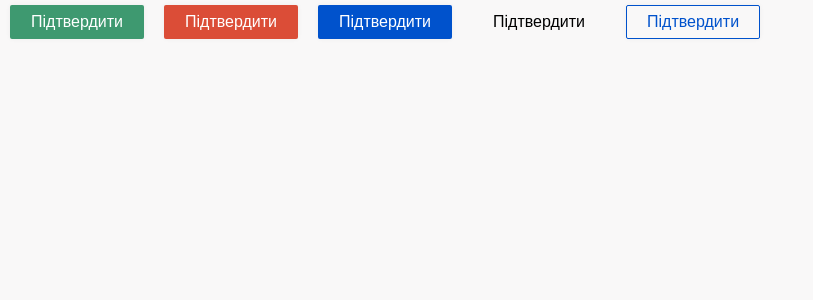
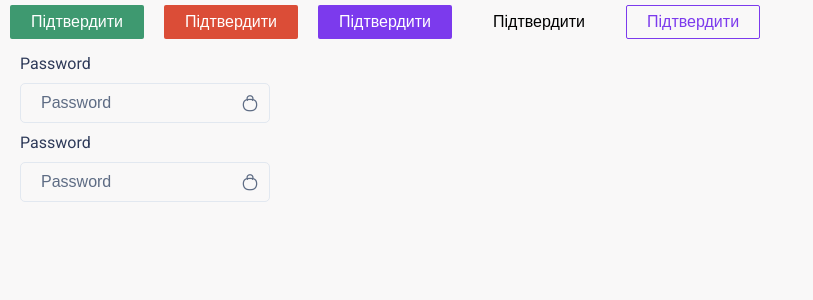
Before and after one commit to Vayts/neighborhood-app, a React (Create React App) app in the folder client/: page / in a window 1280 px wide. Shown: the top 300 px of the page, without its empty margins (0-813 px from the left). Built offline with nearby package versions, Linux system fonts and the light colour scheme.

Commit message:
add Input.tsx component

```diff
--- a/client/src/components/App/App.tsx
+++ b/client/src/components/App/App.tsx
@@ -4,6 +4,7 @@ import { ToastContainer } from 'react-toastify';
 import 'react-toastify/dist/ReactToastify.css';
 import { THEMES } from '@constants/themes';
 import { Button } from '@src/components/UI/Button/Button';
+import { Input } from '@src/components/UI/Input/Input';
 import { AppWrapper } from './style';
 
 export const App: React.FC = () => {
@@ -12,27 +13,53 @@ export const App: React.FC = () => {
 			<AppWrapper>
 				<Button
 					clickHandler={() => null}
-					styleType='confirm'
+					styleType="confirm"
 					// disabled
 				/>
 				<Button
 					clickHandler={() => null}
-					styleType='cancel'
+					styleType="cancel"
 					// disabled
 				/>
 				<Button
 					clickHandler={() => null}
-					styleType='primary'
+					styleType="primary"
 					// disabled
 				/>
 				<Button
 					clickHandler={() => null}
-					styleType='transparent'
+					styleType="transparent"
 					// disabled
 				/>
 				<Button
 					clickHandler={() => null}
 					// disabled
+				/>
+				<Input
+					value=''
+					id='testInput'
+					onChange={() => null}
+					isValid
+					placeholder='Password'
+					label='Password'
+					type='password'
+					name='testInput'
+					width='250px'
+					margin='10px 20px'
+					isSecure
+				/>
+				<Input
+					value=''
+					id='testInput'
+					onChange={() => null}
+					isValid
+					placeholder='Password'
+					label='Password'
+					type='text'
+					name='testInput'
+					width='250px'
+					margin='10px 20px'
+					isSecure
 				/>
 				<ToastContainer
 					position="top-center"
--- a/client/src/components/UI/Button/style.ts
+++ b/client/src/components/UI/Button/style.ts
@@ -11,11 +11,12 @@ export const ButtonItem = styled.button<IButtonStyle>`
   display: inline-block;
   border-radius: 2px;
 	border: 1px solid transparent;
-  box-shadow: 0 0 5px rgba(0, 0, 0, 0.05);
+  //box-shadow: 0 0 5px rgba(0, 0, 0, 0.05);
 
   &:disabled, &[disabled] {
     background-color: ${({ theme }) => theme.disabledBg};
     color: ${({ theme }) => theme.disabledTxt};
+	  border-color: ${({ theme }) => theme.disabledBorder};
 
     &:hover {
       cursor: default;
--- /dev/null
+++ b/client/src/components/UI/Input/Input.tsx
@@ -0,0 +1,55 @@
+import React, { useState } from 'react';
+import { IInput } from '@src/components/UI/Input/types';
+import { InputElem, InputElemWrapper, InputLabel, InputSecureIcon, InputWrapper } from '@src/components/UI/Input/style';
+
+export const Input: React.FC<IInput> = (props) => {
+	const {
+		type,
+		height,
+		padding,
+		margin,
+		fz,
+		label,
+		value,
+		placeholder,
+		isSecure,
+		width,
+		onChange,
+		id,
+		name,
+		isValid,
+		refValue,
+	} = props;
+	const [show, setShow] = useState(false);
+
+	return (
+		<InputWrapper margin={margin} width={width}>
+			<InputLabel htmlFor={id}>{label}</InputLabel>
+			<InputElemWrapper>
+				<InputElem
+					name={name}
+					ref={refValue || null}
+					onChange={(e) => onChange(e)}
+					value={value}
+					placeholder={placeholder}
+					type={isSecure && show ? 'text' : type || 'text'}
+					height={height}
+					padding={padding}
+					isValid={isValid}
+					fz={fz}
+					id={id}
+					aria-label={name}
+				/>
+				{isSecure && (
+					<InputSecureIcon
+						className="icon-password"
+						onMouseDown={() => setShow(!show)}
+						onMouseUp={() => setShow(!show)}
+						onTouchStart={() => setShow(!show)}
+						onTouchEnd={() => setShow(!show)}
+					/>
+				)}
+			</InputElemWrapper>
+		</InputWrapper>
+	);
+};
--- /dev/null
+++ b/client/src/components/UI/Input/style.ts
@@ -0,0 +1,53 @@
+import styled from 'styled-components';
+import { IInputStyle } from '@src/components/UI/Input/types';
+
+export const InputWrapper = styled.div<IInputStyle>`
+	display: flex;
+	flex-direction: column;
+  margin: ${({ margin = '5px 0' }) => margin};
+  width: ${({ width = 'auto' }) => width};
+`;
+
+export const InputLabel = styled.label`
+	margin-bottom: 10px;
+`;
+
+export const InputElemWrapper = styled.div`
+  position: relative;
+`;
+
+export const InputElem = styled.input<IInputStyle>`
+  height: ${({ height = 'auto' }) => height};
+  padding: ${({ padding = '10px 30px 10px 20px' }) => padding};
+  font-size: ${({ fz = 16 }) => `${fz}px`};
+	width: 100%;
+	border: 1px solid ${({ isValid, theme }) => (isValid ? '#E2E8F0' : theme.dangerColor)};
+	background-color: transparent;
+	border-radius: 5px;
+	transition: all 0.2s;
+
+	&:focus {
+		outline: none;
+		border-color: ${({ theme, isValid }) => (isValid ? theme.primary : theme.dangerColor)};
+	}
+
+	&::placeholder {
+    font-size: ${({ fz = 16 }) => `${fz}px`};
+		color: ${({ theme }) => theme.disabledTxt};
+	}
+`;
+
+export const InputSecureIcon = styled.div`
+  position: absolute;
+	transform: translateY(-50%);
+	top: 50%;
+	right: 10px;
+	font-size: 20px;
+	user-select: none;
+	cursor: pointer;
+	color: ${({ theme }) => theme.disabledTxt};
+
+	&:active {
+    color: ${({ theme }) => theme.primary};
+	}
+`;
--- /dev/null
+++ b/client/src/components/UI/Input/types.ts
@@ -0,0 +1,28 @@
+import { Ref } from 'react';
+
+export interface IInput {
+	id: string,
+	name: string,
+	margin?: string,
+	padding?: string,
+	fz?: number,
+	height?: string,
+	width?: string,
+	value: string,
+	type?: 'text' | 'number' | 'password',
+	isSecure?: boolean,
+	label?: string,
+	placeholder?: string,
+	onChange: (value) => void,
+	isValid?: boolean,
+	refValue?: Ref<HTMLInputElement> | null,
+}
+
+export interface IInputStyle {
+	margin?: string,
+	padding?: string,
+	fz?: number,
+	height?: string,
+	width?: string,
+	isValid?: boolean,
+}
--- a/client/src/constants/themes.ts
+++ b/client/src/constants/themes.ts
@@ -3,14 +3,15 @@ export const THEMES = {
 		bgColor: '#F9F8F8',
 		txtColor: '#2E3A59',
 		subTxtColor: '#B6B6B6',
-		primary: '#0052CC',
-		primaryHover: '#024dbb',
+		primary: '#7C3AED',
+		primaryHover: '#7337dc',
 		disabledBg: '#ececec',
+		disabledBorder: '#e0e0e0',
 		disabledTxt: '#5E6C84',
 		confirmColor: '#3e9970',
-		confirmHover: '#358662',
+		confirmHover: '#38946b',
 		dangerColor: '#db4d37',
-		dangerHover: '#c24532',
+		dangerHover: '#d24834',
 	},
 	dark: {},
 };
```
Also changed, not shown: client/jest.config.js (+6 -1 lines), 1 other file (tests, documents, lock files or other folders).
